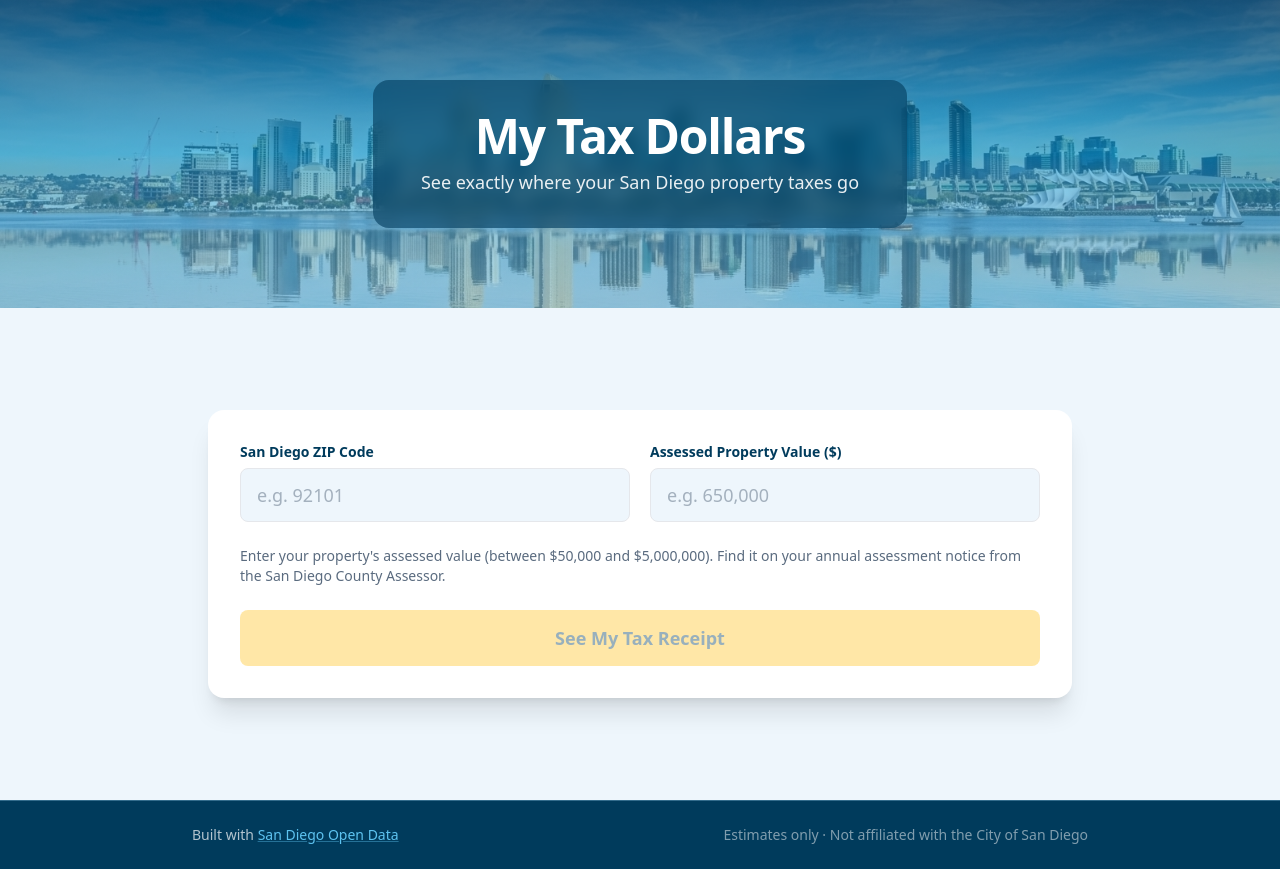
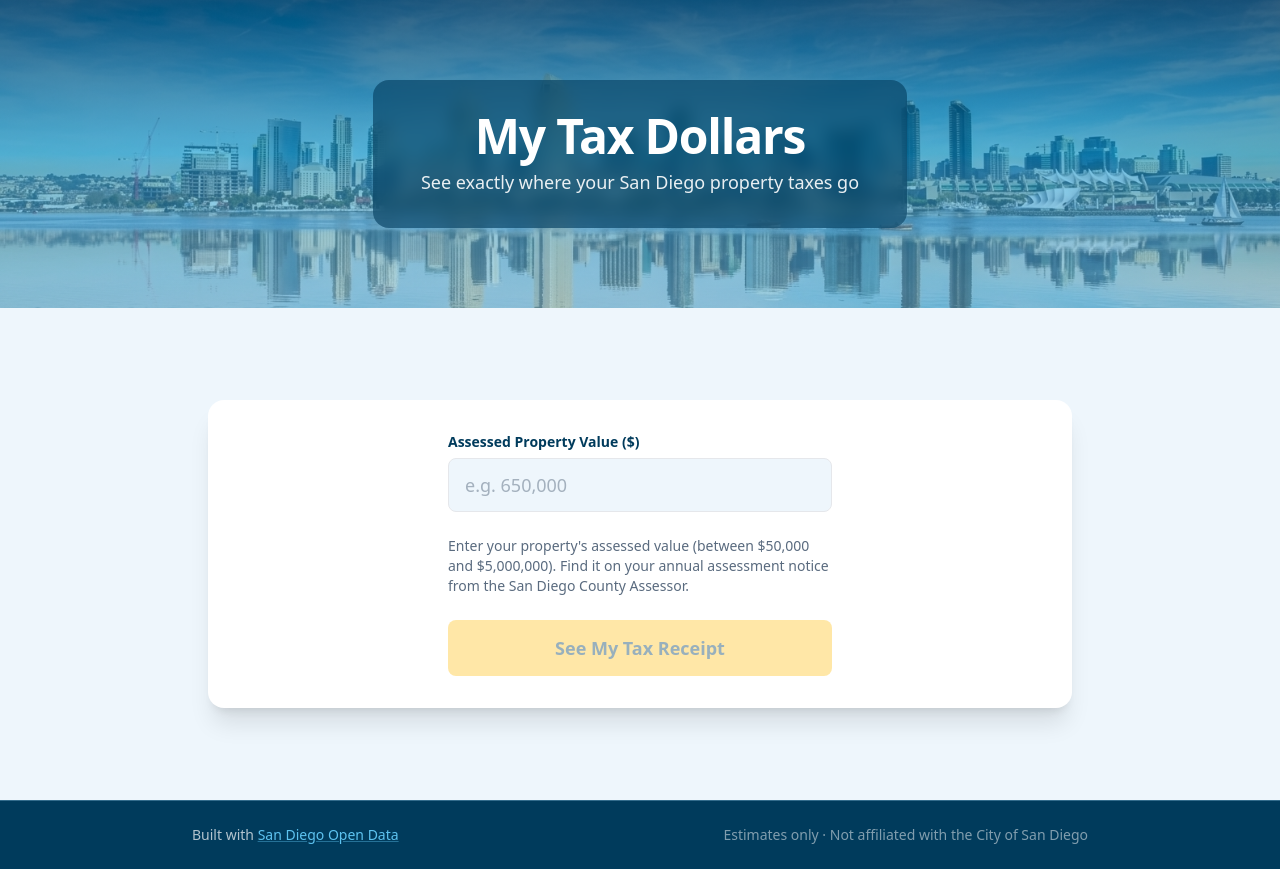
Before and after one commit to neonetizen/tax-dollars, a Next.js app: page / in a window 1280 px wide. Built offline with nearby package versions, Linux system fonts and the light colour scheme.

Commit message:
Refactor InputForm component: Remove ZIP code input and adjust onSubmit logic to only handle assessed value. Update form layout for improved styling and user experience.

```diff
--- a/src/components/InputForm.tsx
+++ b/src/components/InputForm.tsx
@@ -7,7 +7,6 @@ import type { InputFormProps } from "@/types";
 export function InputForm({ onSubmit }: InputFormProps) {
   const { dispatch } = useAppContext();
   const [valueInput, setValueInput] = useState("");
-  const [zipInput, setZipInput] = useState("");
   const [error, setError] = useState("");
 
   const handleSubmit = (e: React.FormEvent) => {
@@ -22,33 +21,13 @@ export function InputForm({ onSubmit }: InputFormProps) {
 
     dispatch({
       type: "SET_INPUT",
-      payload: { assessedValue: parsed, zipCode: zipInput.trim() },
+      payload: { assessedValue: parsed },
     });
-    onSubmit(parsed, zipInput.trim());
+    onSubmit(parsed, "");
   };
 
   return (
-    <form onSubmit={handleSubmit} className="space-y-6">
-      <div className="grid grid-cols-1 gap-5 sm:grid-cols-2">
-        <div>
-          <label
-            htmlFor="zipCode"
-            className="mb-1.5 block text-sm font-semibold text-sd-navy"
-          >
-            San Diego ZIP Code
-          </label>
-          <input
-            id="zipCode"
-            type="text"
-            inputMode="numeric"
-            maxLength={5}
-            value={zipInput}
-            onChange={(e) => setZipInput(e.target.value.replace(/\D/g, ""))}
-            placeholder="e.g. 92101"
-            className="w-full rounded-lg border border-gray-200 bg-sd-bg px-4 py-3 text-lg text-sd-navy transition-all placeholder:text-sd-text-muted/50 focus:border-sd-blue focus:bg-white focus:outline-none focus:ring-2 focus:ring-sd-blue/25"
-          />
-        </div>
-
+    <form onSubmit={handleSubmit} className="mx-auto max-w-sm space-y-6">
       <div>
         <label
           htmlFor="assessedValue"
@@ -65,7 +44,6 @@ export function InputForm({ onSubmit }: InputFormProps) {
           placeholder="e.g. 650,000"
           className="w-full rounded-lg border border-gray-200 bg-sd-bg px-4 py-3 text-lg text-sd-navy transition-all placeholder:text-sd-text-muted/50 focus:border-sd-blue focus:bg-white focus:outline-none focus:ring-2 focus:ring-sd-blue/25"
         />
-        </div>
       </div>
 
       {error && (
```
Lines whose indentation alone changed are shown as unchanged.
